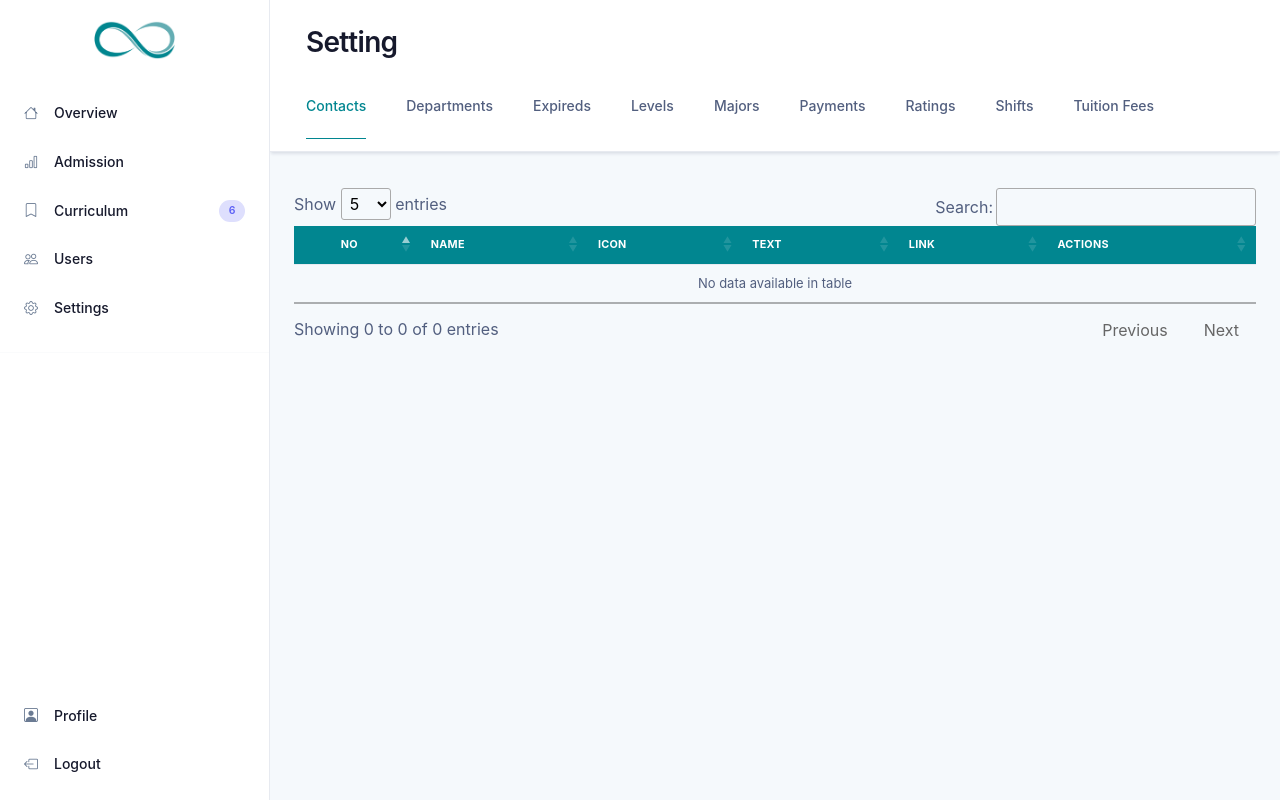
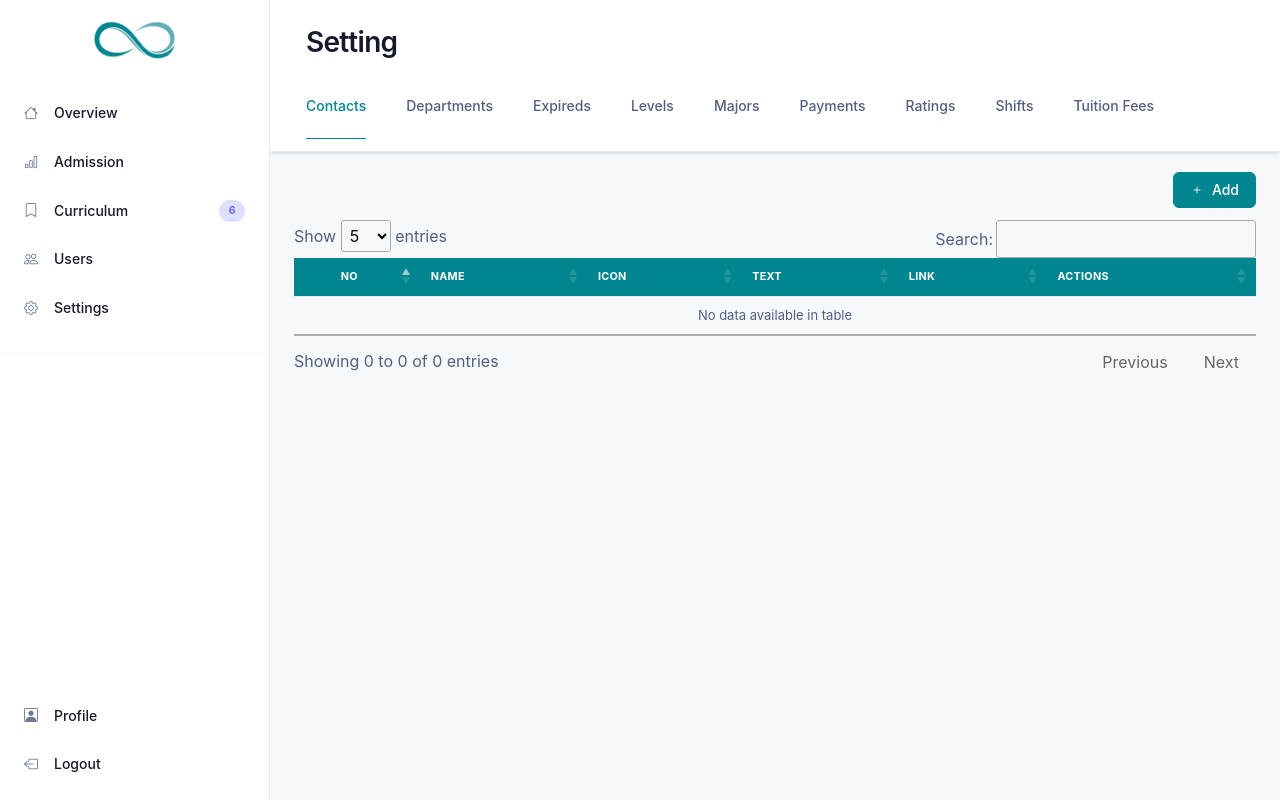
Before and after one commit to chhay-sophal/school-admission, a Django app: page /dashboard/setting in a window 1280 px wide. Run offline with Django 4.2, Linux system fonts and the light colour scheme; the visitor is signed in with stand-in values (Sample User, id 1); data that the repository does not hold is empty; some libraries are stand-ins or nearby versions.

Commit message:
Add Add Button to all tabs in Settings page

```diff
--- a/Django-Project/school_admission/templates/dashboard/setting.html
+++ b/Django-Project/school_admission/templates/dashboard/setting.html
@@ -76,8 +76,19 @@
 <!-- Content -->
 <div class="tab-content">
     <div id="tab-contacts" class="tab-pane active">
-        <div class="container my-4">
+        <div class="container mb-5">
             <div class="table-responsive">
+                <!-- Actions -->
+                <div class="col-12 text-sm-end mb-3">
+                    <div class="mx-n1">
+                        <a href="{% url 'user_add' %}" class="btn d-inline-flex btn-sm btn-primary mx-1" data-bs-toggle="modal" data-bs-target="#staticBackdrop">
+                            <span class=" pe-2">
+                                <i class="bi bi-plus"></i>
+                            </span>
+                            <span>Add</span>
+                        </a>
+                    </div>
+                </div>
                 <table id="tblContacts" class="table table-hover table-nowrap">
                     <thead class="table-header" style="background-color: #018690;">
                         <tr>
@@ -119,8 +130,19 @@
         </div>
     </div>
     <div id="tab-departments" class="tab-pane">
-        <div class="container my-4">
+        <div class="container mb-5">
             <div class="table-responsive">
+                <!-- Actions -->
+                <div class="col-12 text-sm-end mb-3">
+                    <div class="mx-n1">
+                        <a href="{% url 'user_add' %}" class="btn d-inline-flex btn-sm btn-primary mx-1" data-bs-toggle="modal" data-bs-target="#staticBackdrop">
+                            <span class=" pe-2">
+                                <i class="bi bi-plus"></i>
+                            </span>
+                            <span>Add</span>
+                        </a>
+                    </div>
+                </div>
                 <table id="tblDepartments" class="table table-hover table-nowrap">
                     <thead class="table-header" style="background-color: #018690;">
                         <tr>
@@ -147,8 +169,19 @@
         </div>
     </div>
     <div id="tab-expireds" class="tab-pane">
-        <div class="container my-4">
+        <div class="container mb-5">
             <div class="table-responsive">
+                <!-- Actions -->
+                <div class="col-12 text-sm-end mb-3">
+                    <div class="mx-n1">
+                        <a href="{% url 'user_add' %}" class="btn d-inline-flex btn-sm btn-primary mx-1" data-bs-toggle="modal" data-bs-target="#staticBackdrop">
+                            <span class=" pe-2">
+                                <i class="bi bi-plus"></i>
+                            </span>
+                            <span>Add</span>
+                        </a>
+                    </div>
+                </div>
                 <table id="tblExpireds" class="table table-hover table-nowrap">
                     <thead class="table-header" style="background-color: #018690;">
                         <tr>
@@ -187,8 +220,19 @@
         </div>
     </div>
     <div id="tab-levels" class="tab-pane">
-        <div class="container my-4">
+        <div class="container mb-5">
             <div class="table-responsive">
+                <!-- Actions -->
+                <div class="col-12 text-sm-end mb-3">
+                    <div class="mx-n1">
+                        <a href="{% url 'user_add' %}" class="btn d-inline-flex btn-sm btn-primary mx-1" data-bs-toggle="modal" data-bs-target="#staticBackdrop">
+                            <span class=" pe-2">
+                                <i class="bi bi-plus"></i>
+                            </span>
+                            <span>Add</span>
+                        </a>
+                    </div>
+                </div>
                 <table id="tblLevels" class="table table-hover table-nowrap">
                     <thead class="table-header" style="background-color: #018690;">
                         <tr>
@@ -211,8 +255,19 @@
         </div>
     </div>
     <div id="tab-majors" class="tab-pane">
-        <div class="container my-4">
+        <div class="container mb-5">
             <div class="table-responsive">
+                <!-- Actions -->
+                <div class="col-12 text-sm-end mb-3">
+                    <div class="mx-n1">
+                        <a href="{% url 'user_add' %}" class="btn d-inline-flex btn-sm btn-primary mx-1" data-bs-toggle="modal" data-bs-target="#staticBackdrop">
+                            <span class=" pe-2">
+                                <i class="bi bi-plus"></i>
+                            </span>
+                            <span>Add</span>
+                        </a>
+                    </div>
+                </div>
                 <table id="tblMajors" class="table table-hover table-nowrap">
                     <thead class="table-header" style="background-color: #018690;">
                         <tr>
@@ -243,8 +298,19 @@
         </div>
     </div>
     <div id="tab-payments" class="tab-pane">
-        <div class="container my-4">
+        <div class="container mb-5">
             <div class="table-responsive">
+                <!-- Actions -->
+                <div class="col-12 text-sm-end mb-3">
+                    <div class="mx-n1">
+                        <a href="{% url 'user_add' %}" class="btn d-inline-flex btn-sm btn-primary mx-1" data-bs-toggle="modal" data-bs-target="#staticBackdrop">
+                            <span class=" pe-2">
+                                <i class="bi bi-plus"></i>
+                            </span>
+                            <span>Add</span>
+                        </a>
+                    </div>
+                </div>
                 <table id="tblPayments" class="table table-hover table-nowrap">
                     <thead class="table-header" style="background-color: #018690;">
                         <tr>
@@ -267,8 +333,19 @@
         </div>
     </div>
     <div id="tab-ratings" class="tab-pane">
-        <div class="container my-4">
+        <div class="container mb-5">
             <div class="table-responsive">
+                <!-- Actions -->
+                <div class="col-12 text-sm-end mb-3">
+                    <div class="mx-n1">
+                        <a href="{% url 'user_add' %}" class="btn d-inline-flex btn-sm btn-primary mx-1" data-bs-toggle="modal" data-bs-target="#staticBackdrop">
+                            <span class=" pe-2">
+                                <i class="bi bi-plus"></i>
+                            </span>
+                            <span>Add</span>
+                        </a>
+                    </div>
+                </div>
                 <table id="tblRatings" class="table table-hover table-nowrap">
                     <thead class="table-header" style="background-color: #018690;">
                         <tr>
@@ -307,8 +384,19 @@
         </div>
     </div>
     <div id="tab-shifts" class="tab-pane">
-        <div class="container my-4">
+        <div class="container mb-5">
             <div class="table-responsive">
+                <!-- Actions -->
+                <div class="col-12 text-sm-end mb-3">
+                    <div class="mx-n1">
+                        <a href="{% url 'user_add' %}" class="btn d-inline-flex btn-sm btn-primary mx-1" data-bs-toggle="modal" data-bs-target="#staticBackdrop">
+                            <span class=" pe-2">
+                                <i class="bi bi-plus"></i>
+                            </span>
+                            <span>Add</span>
+                        </a>
+                    </div>
+                </div>
                 <table id="tblShifts" class="table table-hover table-nowrap">
                     <thead class="table-header" style="background-color: #018690;">
                         <tr>
@@ -331,8 +419,19 @@
         </div>
     </div>
     <div id="tab-tuitionfees" class="tab-pane">
-        <div class="container my-4">
+        <div class="container mb-5">
             <div class="table-responsive">
+                <!-- Actions -->
+                <div class="col-12 text-sm-end mb-3">
+                    <div class="mx-n1">
+                        <a href="{% url 'user_add' %}" class="btn d-inline-flex btn-sm btn-primary mx-1" data-bs-toggle="modal" data-bs-target="#staticBackdrop">
+                            <span class=" pe-2">
+                                <i class="bi bi-plus"></i>
+                            </span>
+                            <span>Add</span>
+                        </a>
+                    </div>
+                </div>
                 <table id="tblTuitionFees" class="table table-hover table-nowrap">
                     <thead class="table-header" style="background-color: #018690;">
                         <tr>
```
